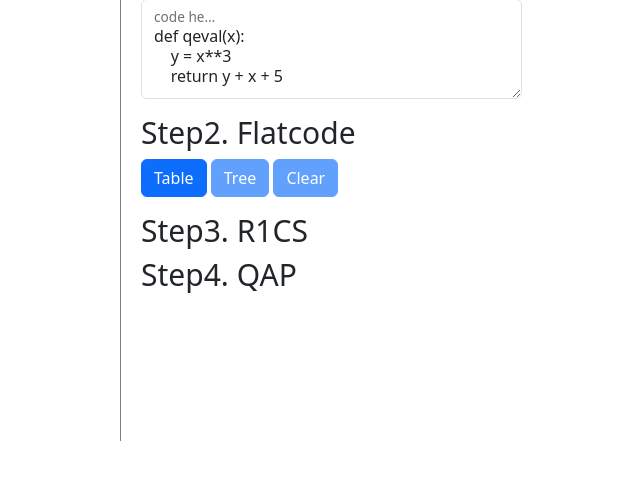
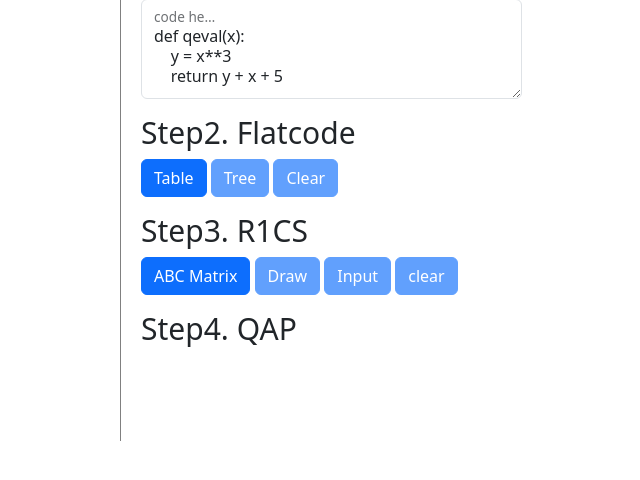
Before and after one commit to tokamak-network/interactive-zkp-study, a Flask app: page / in a window 1280 px wide. Shown: the part 256-736 px from the top of the page, without its empty margins (79-719 px from the left). Run offline with Flask 3, Linux system fonts and the light colour scheme.

Commit message:
add abc matrix

```diff
--- a/app.py
+++ b/app.py
@@ -4,7 +4,14 @@ from flask import request
 
 import ast
 
-from zkp.groth16.code_to_r1cs import parse, extract_inputs_and_body, flatten_body, initialize_symbol, get_var_placement
+from zkp.groth16.code_to_r1cs import (
+    parse,
+    extract_inputs_and_body,
+    flatten_body,
+    initialize_symbol,
+    get_var_placement,
+    flatcode_to_r1cs
+)
 
 app = Flask(__name__)
 app.secret_key = "key"
@@ -55,11 +62,12 @@ def main():
     ast_obj = session.get('ast_obj')
     flatcode = session.get('flatcode')
     variables = session.get('variables')
+    abc = session.get('abc')
 
     if user_code == None:
         user_code = DEFAULT_CODE
 
-    return render_template('computation.html', code=user_code, ast_obj=ast_obj, flatcode=flatcode, variables=variables)
+    return render_template('computation.html', code=user_code, ast_obj=ast_obj, flatcode=flatcode, variables=variables, abc=abc)
 
 @app.route("/code", methods=['POST'])
 def save_code():
@@ -111,7 +119,6 @@ def clear_flatcode():
 
 @app.route("/flatcode/table", methods=["POST"])
 def flatcode_table():
-    print("flatcode function in")
     if request.method == "POST":
         user_code = session.get("code")
         if user_code:
@@ -127,3 +134,17 @@ def flatcode_table():
             return redirect(url_for('main'))
         else:
             return redirect(url_for('main'))
+
+@app.route("/r1cs/abc", methods=["POST"])
+def abc_matrix():
+    if request.method == "POST":
+        user_code = session.get("code")
+        if user_code:
+            inputs, body = extract_inputs_and_body(parse(user_code))
+            flatcode = flatten_body(body)
+            A, B, C = flatcode_to_r1cs(inputs, flatcode)
+            session["abc"] = {"A": A, "B": B, "C": C}
+
+            return redirect(url_for('main'))
+    else:
+        return redirect(url_for('main'))
--- a/static/index.js
+++ b/static/index.js
@@ -28,3 +28,8 @@ async function flatcode_table(){
     document.getElementById('flatcode-form').submit();
     console.log("flatcode table created");
 }
+
+async function abc_matrix(){
+    document.getElementById('abc-matrix-form').submit();
+    console.log("abc matrix created");
+}
--- a/templates/computation.html
+++ b/templates/computation.html
@@ -124,6 +124,39 @@
 
     <section>
         <h2>Step3. R1CS</h2>
+        <p>
+            <button type="button" onclick="abc_matrix()" class="btn btn-primary">
+                <form action="{{url_for('abc_matrix')}}" method="post" id="abc-matrix-form">
+                    ABC Matrix
+                </form>
+            </button>
+            <button type="button" onclick="" class="btn btn-primary" disabled>Draw</button>
+            <button type="button" onclick="" class="btn btn-primary" disabled>Input</button>
+            <button type="button" onclick="" class="btn btn-primary" disabled>clear</button>
+        </p>
+        {% if abc == None %}
+
+        {% else %}
+        <p>
+            # A <br>
+            {% for row in abc["A"] %}
+            {{row}} <br>
+            {% endfor %}
+        </p>
+        <p>
+            # B <br>
+            {% for row in abc["B"] %}
+            {{row}} <br>
+            {% endfor %}
+        </p>
+        <p>
+            # C <br>
+            {% for row in abc["C"] %}
+            {{row}} <br>
+            {% endfor %}
+        </p>
+        {% endif %}
+
     </section>
 
     <section>
```
